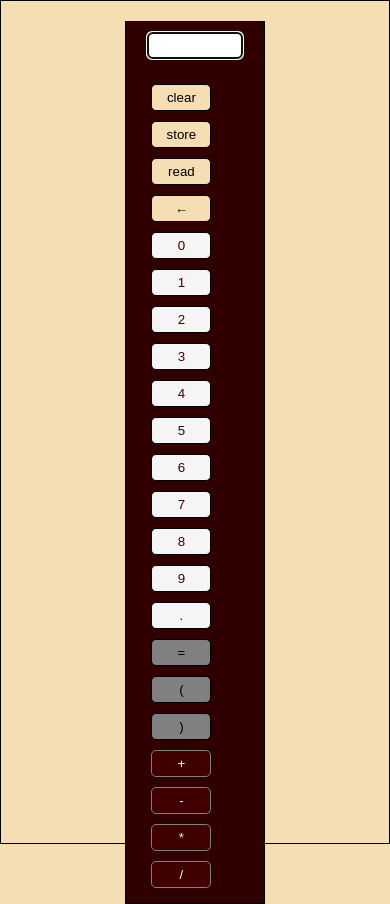
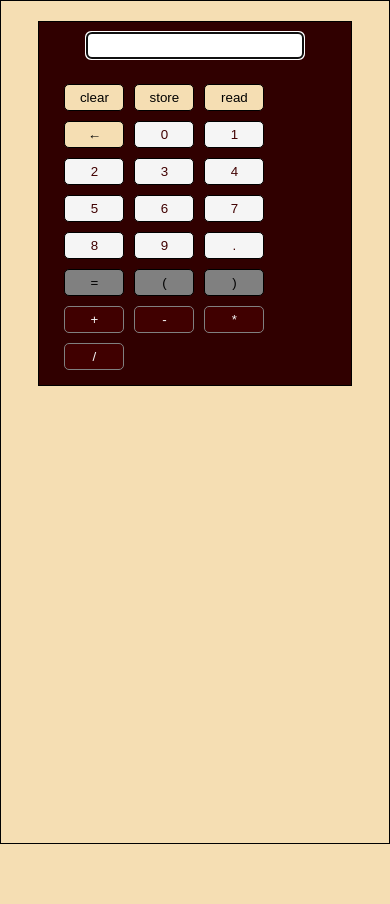
Before and after one commit to alfiomartini/calculator, a website with bundled scripts: page index.html in a window 390 px wide. After the commit the page ends 844 px from the top, so only its background shows below. Built offline with nearby package versions, Linux system fonts and the light colour scheme.

Commit message:
Added some media queries for mobile devices

```diff
--- a/index.html
+++ b/index.html
@@ -40,6 +40,6 @@
     </div>
   </div>
   <script src="./src/static/index.js" type="module"></script>
-  <script src="./src/static/examples.js" type="module"></script>
+  <!-- <script src="./src/static/examples.js" type="module"></script> -->
 </body>
 </html>
--- a/src/static/index.js
+++ b/src/static/index.js
@@ -5,11 +5,10 @@ window.Calculator = Calculator;
 
 const calc = new Calculator();
 
-const header = document.querySelector(".header");
 const keys = document.querySelector(".keys");
 
-const clear = header.querySelector("#clear");
-const input = header.querySelector("input");
+const clear = document.getElementById("clear");
+const input = document.getElementById("screen");
 clearInput();
 
 keys.addEventListener("click", processKeyboard);
@@ -40,7 +39,6 @@ function processInput(event) {
 }
 
 function processKeyboard(event) {
-  console.log(event.target);
   const { id, innerText } = event.target;
   if (id === "equals") {
     const value = input.value;
--- a/src/static/styles.css
+++ b/src/static/styles.css
@@ -13,7 +13,7 @@ body {
 
 .container {
   justify-content: space-around;
-  width: 40%;
+  width: 35%;
   margin: auto;
   border: 1px solid black;
   background-color: #300000;
@@ -70,3 +70,47 @@ body {
   color: whitesmoke;
   border: 1px solid gray;
 }
+
+/* media queries */
+
+@media screen and (max-width: 1000px) {
+  .container {
+    width: 40%;
+  }
+}
+
+@media screen and (max-width: 850px) {
+  .container {
+    width: 45%;
+  }
+}
+
+@media screen and (max-width: 770px) {
+  .container {
+    width: 50%;
+  }
+}
+
+@media screen and (max-width: 700px) {
+  .container {
+    width: 55%;
+  }
+}
+
+@media screen and (max-width: 640px) {
+  .container {
+    width: 65%;
+  }
+}
+
+@media screen and (max-width: 540px) {
+  .container {
+    width: 75%;
+  }
+}
+
+@media screen and (max-width: 480px) {
+  .container {
+    width: 90%;
+  }
+}
```
